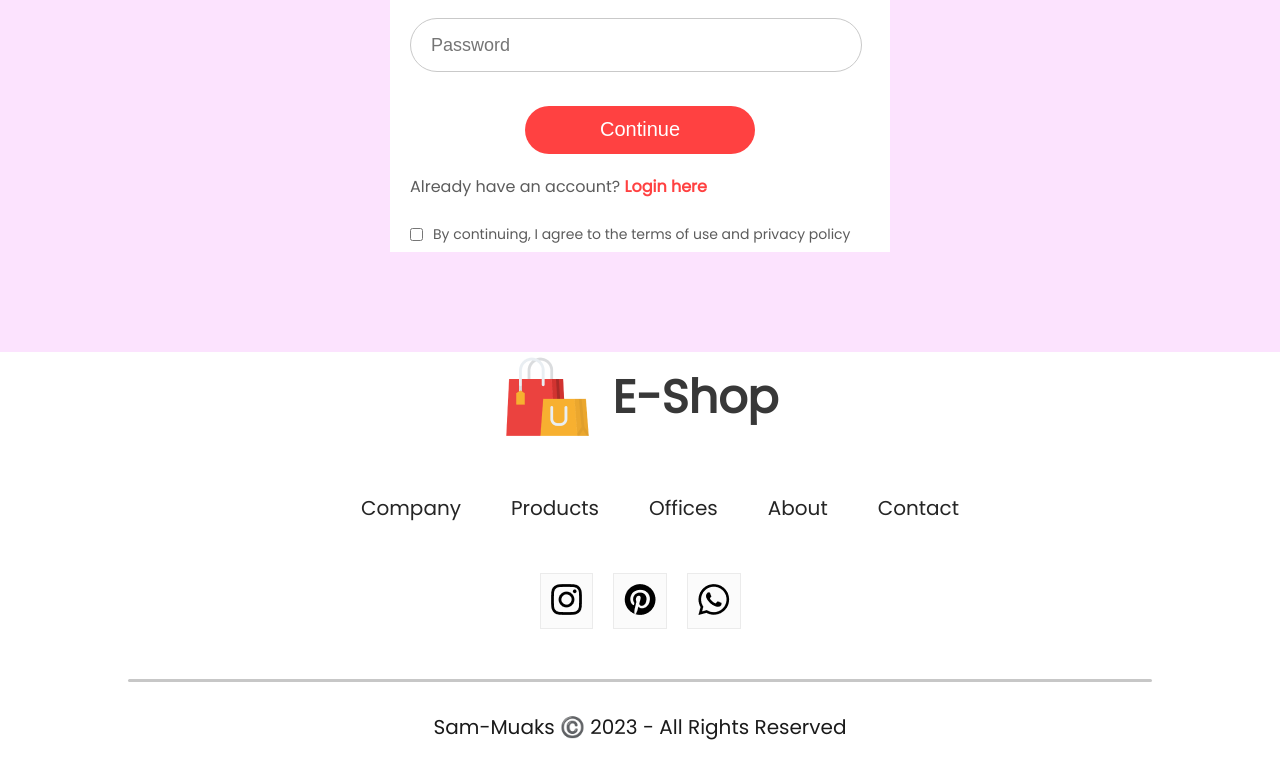
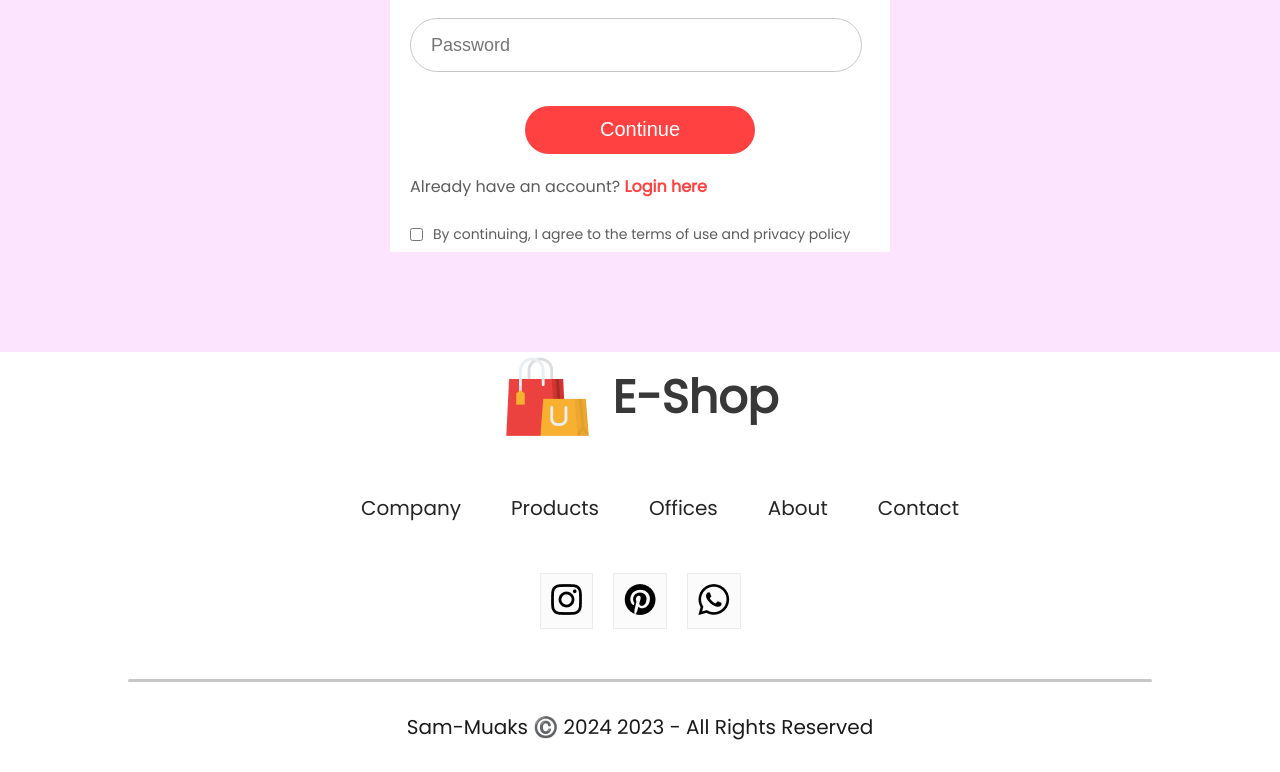
Before and after one commit to SamMuaks2/E-Shop_app, a React (Create React App) app: page /login in a window 1280 px wide. Shown: the part 395-1167 px from the top of the page. Built offline with nearby package versions, Linux system fonts and the light colour scheme.

Commit message:
Make year current year

```diff
--- a/src/Components/Footer/Footer.jsx
+++ b/src/Components/Footer/Footer.jsx
@@ -6,6 +6,10 @@ import pinterest_icon from "../Assets/pintester_icon.png";
 import whatsapp_icon from "../Assets/whatsapp_icon.png";
 
 function Footer() {
+
+  const date = new Date();
+  let year = date.getFullYear();
+
   return (
     <div className="footer">
       <div className="footer-logo">
@@ -41,7 +45,7 @@ function Footer() {
 
       <div className="footer-copyright">
         <hr />
-        <p>Sam-Muaks ©️ 2023 - All Rights Reserved</p>
+        <p>Sam-Muaks ©️ {year} 2023 - All Rights Reserved</p>
       </div>
     </div>
   );
```
